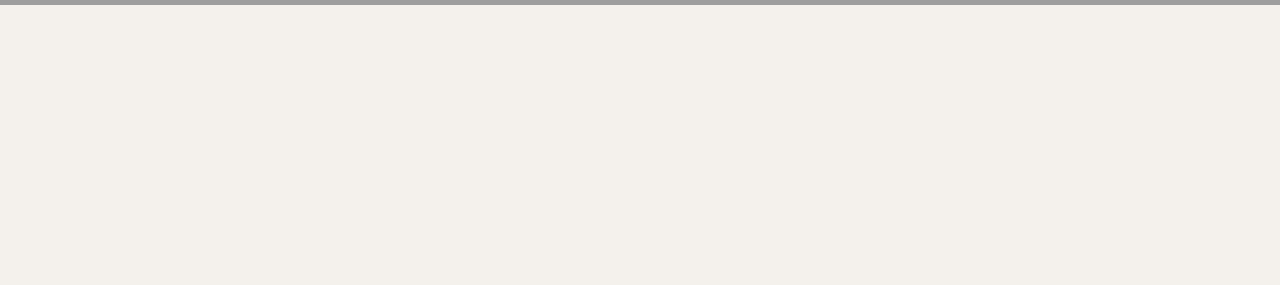
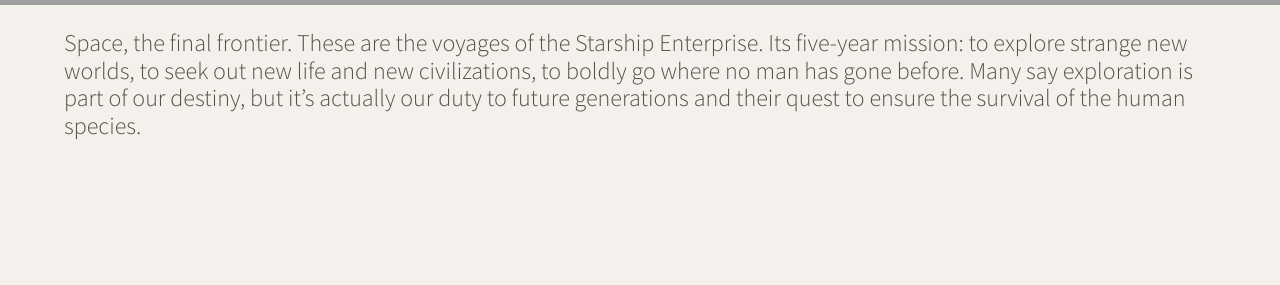
Before and after one commit to VicBond/tweeter, a website: page public/index.html in a window 1280 px wide. Shown: the part 515-800 px from the top of the page. Drawn offline with nearby package versions, Linux system fonts and the light colour scheme; grey boxes are pictures that could not be loaded; a small style sheet from the web is missing.

Commit message:
main container added and bug fixed

```diff
--- a/public/index.html
+++ b/public/index.html
@@ -53,6 +53,10 @@
   </header>
 
     <!-- Page-specific (main) content here -->
-    <main class="container"></main>
+    <main class="container">
+     <p>
+      Space, the final frontier. These are the voyages of the Starship Enterprise. Its five-year mission: to explore strange new worlds, to seek out new life and new civilizations, to boldly go where no man has gone before. Many say exploration is part of our destiny, but it’s actually our duty to future generations and their quest to ensure the survival of the human species.
+      </p>
+   </main>
   </body>
 </html>
--- a/public/styles/layout.css
+++ b/public/styles/layout.css
@@ -25,3 +25,12 @@
 /*
  * Additional CSS can be defined below or in other CSS files, as per instructions
  */
+
+.container {
+  width: 90%;
+  display: flex;
+  flex-direction: column;
+  align-items: center;
+  justify-content: center;
+  margin: auto;
+}
--- a/server/data-files/initial-tweets.json
+++ b/server/data-files/initial-tweets.json
@@ -8,7 +8,7 @@
     "content": {
       "text": "If I have seen further it is by standing on the shoulders of giants"
     },
-    "created_at": 1636855695046
+    "created_at": 1636860557885
   },
   {
     "user": {
@@ -19,6 +19,6 @@
     "content": {
       "text": "Je pense , donc je suis"
     },
-    "created_at": 1636942095046
+    "created_at": 1636946957885
   }
 ]
```
